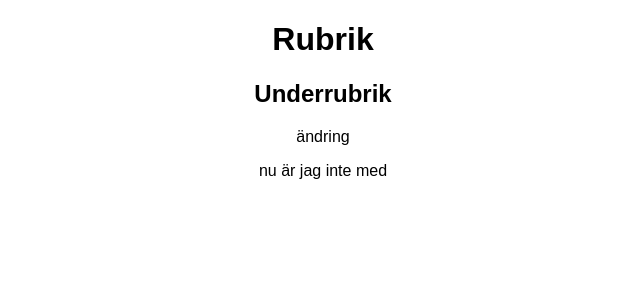
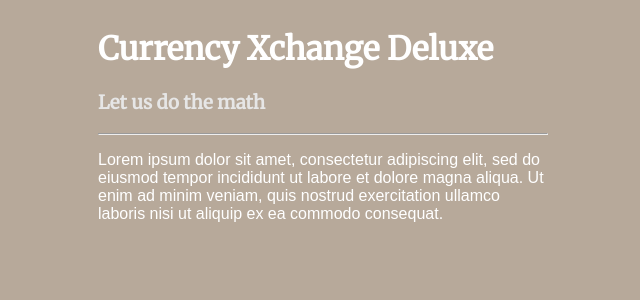
Before and after one commit to sovanny/mpya-workshop-final, a React (Create React App) app: page / in a window 1280 px wide. Shown: the top 300 px of the page, without its empty margins (317-957 px from the left). Built offline with nearby package versions, Linux system fonts and the light colour scheme.

Commit message:
add some dummy content

```diff
--- a/src/App.js
+++ b/src/App.js
@@ -7,10 +7,15 @@ export default function App() {
   return (
     // Skriv "HTML" (JSX) här
     <div className="App">
-      <h1>Rubrik</h1>
-      <h2>Underrubrik</h2>
-      <p>ändring </p>
-      <p>nu är jag inte med </p>
+      <h1>Currency Xchange Deluxe</h1>
+      <h3>Let us do the math</h3>
+      <hr />
+      <p>
+        Lorem ipsum dolor sit amet, consectetur adipiscing elit, sed do eiusmod
+        tempor incididunt ut labore et dolore magna aliqua. Ut enim ad minim
+        veniam, quis nostrud exercitation ullamco laboris nisi ut aliquip ex ea
+        commodo consequat.
+      </p>
     </div>
   );
 }
--- a/src/styles.css
+++ b/src/styles.css
@@ -1,4 +1,21 @@
+@import url("https://fonts.googleapis.com/css?family=Merriweather|Nunito&display=swap");
+
+body {
+  background-color: #b7a99a;
+  display: flex;
+  justify-content: center;
+}
+
 .App {
   font-family: sans-serif;
-  text-align: center;
+  color: #fff;
+  width: 450px;
 }
+
+h1 {
+  font-family: "Merriweather", serif;
+}
+h3 {
+  font-family: "Merriweather", serif;
+  color: rgb(230, 230, 230);
+}
```
